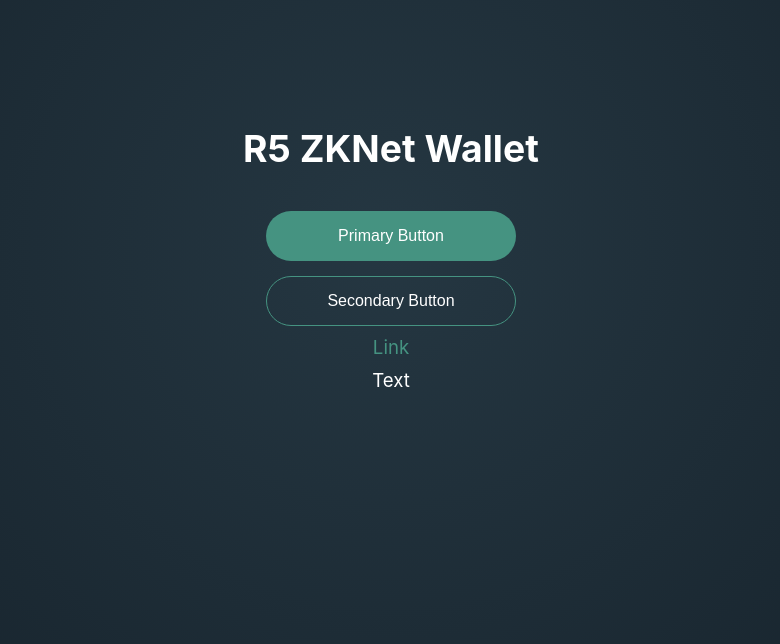
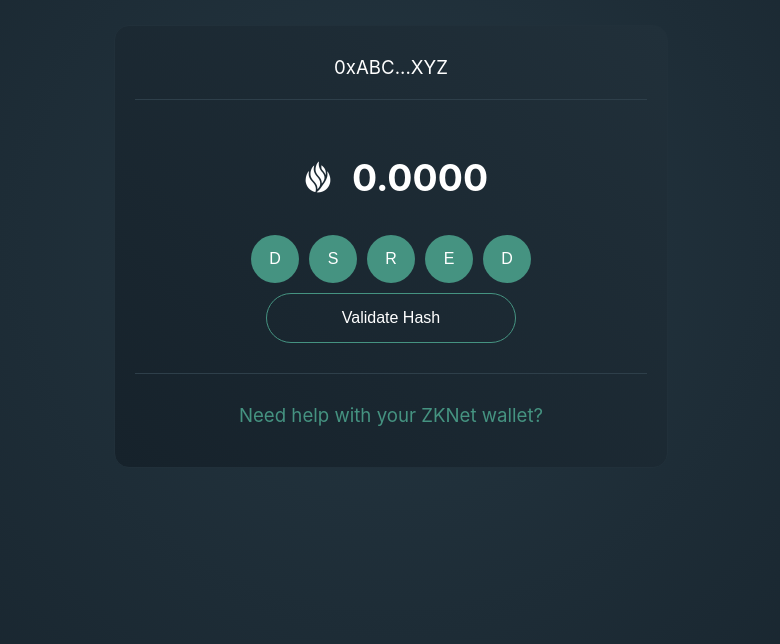
Before and after one commit to r5-labs/r5-zknet-wallet, a React (Create React App) app in the folder r5-zknet-wallet/: page / in a window 1280 px wide. Shown: the part 154-798 px from the top of the page, without its empty margins (249-1029 px from the left). Built offline with nearby package versions, Linux system fonts and the light colour scheme.

Commit message:
styling and ui

```diff
--- a/r5-zknet-wallet/src/App.tsx
+++ b/r5-zknet-wallet/src/App.tsx
@@ -1,16 +1,29 @@
-import React from "react";
-import logo from "./logo.svg";
 import "./App.css";
-import { ButtonPrimary, ButtonSecondary, Link } from "./theme";
+import {
+  Box,
+  BoxSection,
+  Divider,
+  Link
+} from "./theme";
+import { Header } from "./components/Header";
+import { ActionBar } from "./components/ActionBar";
+import { Balance } from "./components/Balance";
 
 function App() {
   return (
     <div className="App">
-      <h1>R5 ZKNet Wallet</h1>
-      <ButtonPrimary>Primary Button</ButtonPrimary>
-      <ButtonSecondary>Secondary Button</ButtonSecondary>
-      <Link href="#">Link</Link>
-      Text
+      <Box>
+        <Header />
+        <Divider />
+        <BoxSection>
+        <Balance />
+        <ActionBar />
+        </BoxSection>
+        <Divider />
+        <BoxSection>
+        <Link href="#">Need help with your ZKNet wallet?</Link>
+        </BoxSection>
+      </Box>
     </div>
   );
 }
--- /dev/null
+++ b/r5-zknet-wallet/src/components/ActionBar/index.tsx
@@ -0,0 +1,23 @@
+import {
+  BoxContent,
+  BoxContentParent,
+  ButtonRound,
+  ButtonSecondary
+} from "../../theme";
+
+export function ActionBar() {
+  return (
+    <BoxContentParent>
+      <BoxContent>
+        <ButtonRound>D</ButtonRound>
+        <ButtonRound>S</ButtonRound>
+        <ButtonRound>R</ButtonRound>
+        <ButtonRound>E</ButtonRound>
+        <ButtonRound>D</ButtonRound>
+      </BoxContent>
+      <BoxContent>
+        <ButtonSecondary>Validate Hash</ButtonSecondary>
+      </BoxContent>
+    </BoxContentParent>
+  );
+}
--- /dev/null
+++ b/r5-zknet-wallet/src/components/Balance/index.tsx
@@ -0,0 +1,14 @@
+import { BoxContent, BoxContentParent } from "../../theme";
+import R5Logo from "../../assets/r5-small.png";
+
+export function Balance() {
+  return (
+    <BoxContentParent>
+      <BoxContent>
+        <img src={R5Logo} alt="logo" />
+        <h1>0.0000</h1>
+      </BoxContent>
+      <BoxContent />
+    </BoxContentParent>
+  );
+}
--- /dev/null
+++ b/r5-zknet-wallet/src/components/Header/index.tsx
@@ -0,0 +1,9 @@
+import { BoxHeader } from "../../theme";
+
+export function Header() {
+  return (
+    <BoxHeader>
+      0xABC...XYZ
+    </BoxHeader>
+  );
+}
--- a/r5-zknet-wallet/src/theme/index.tsx
+++ b/r5-zknet-wallet/src/theme/index.tsx
@@ -1,12 +1,16 @@
 import styled from "styled-components";
 
 export const colorBackground =
-  "radial-gradient(circle, rgba(37,55,66,1) 0%, rgba(22,34,43,1) 100%);";
+  "radial-gradient(circle, rgba(37,55,66,1) 0%, rgba(22,34,43,1) 100%)";
+export const colorBoxBackground =
+  "linear-gradient(40deg, #16222B 0%, #21303A 100%)";
 export const colorPrimary = "#459381";
 export const colorSecondary = "#16222B";
 export const colorAccent = "#0AC18E";
 export const colorText = "#FFFFFF";
 export const colorBorder = "#21303A";
+export const colorLightBorder = "#2E3F4A";
+export const colorShadow = "rgba(0, 0, 0, 0.1";
 
 export const colorTransparent = "transparent";
 export const colorBlack = "#000000";
@@ -27,24 +31,27 @@ export const fontSize = "12pt";
 export const fontWeight = "normal";
 
 export const borderNone = "none";
-export const boderDefault = `1px solid ${colorBorder}`;
+export const borderDefault = `1px solid ${colorBorder}`;
+export const borderLight = `1px solid ${colorLightBorder}`;
 export const borderRadiusDefault = "15px";
 export const borderRadiusRound = "99px";
 export const paddingZero = "0px";
 export const paddingLow = "5px";
 export const paddingDefault = "10px";
-export const paddingHigh = "15px";
+export const paddingHigh = "20px";
 export const marginZero = "0px";
 export const marginLow = "5px";
 export const marginDefault = "10px";
 export const marginHigh = "15px";
 export const marginUpDownSpacing = "50px auto 50px auto";
+export const defaultGap = "10px";
 
 export const buttonWidthDefault = "250px";
 export const buttonWidthFull = "100%";
 export const buttonPaddingDefault = "15px 20px 15px 20px";
 export const buttonBorder = `1px solid ${colorTransparent}`;
 export const buttonOutlinedBorder = `1px solid ${colorPrimary}`;
+export const buttonRoundSize = "48px";
 
 export const ButtonPrimary = styled.button`
   padding: ${buttonPaddingDefault};
@@ -105,6 +112,36 @@ export const ButtonSecondary = styled.button`
   }
 `;
 
+export const ButtonRound = styled.button`
+  padding: ${paddingLow};
+  width: ${buttonRoundSize};
+  height: ${buttonRoundSize};
+  font-weight: ${fontWeight};
+  font-size: ${fontSizeH6};
+  text-align: center;
+  border-radius: ${borderRadiusRound};
+  border: ${buttonBorder};
+  background: ${colorPrimary};
+  color: ${colorText};
+  text-decoration: none;
+  display: flex;
+  justify-content: center;
+  flex-wrap: nowrap;
+  align-items: center;
+  cursor: pointer;
+  position: relative;
+  z-index: 1;
+  &:hover {
+    background: ${colorAccent};
+  }
+  &:disabled {
+    cursor: pointer;
+  }
+  > * {
+    user-select: none;
+  }
+`;
+
 export const Link = styled.a`
   text-decoration: none;
   color: ${colorPrimary};
@@ -113,3 +150,58 @@ export const Link = styled.a`
     color: ${colorAccent};
   }
 `;
+
+export const Box = styled.div`
+  display: flex;
+  flex-direction: column;
+  padding: ${paddingHigh};
+  margin: ${marginDefault};
+  border-radius: ${borderRadiusDefault};
+  border: ${borderDefault};
+  background: ${colorBoxBackground};
+  width: 40vw;
+  min-width: 500px;
+  justify-content: flex-start;
+  align-items: center;
+  gap: ${defaultGap};
+`;
+
+export const BoxSection = styled.div`
+  padding: ${paddingHigh};
+`;
+
+export const BoxContentParent = styled.div`
+  display: flex;
+  flex-direction: column;
+  width: 100%;
+  justify-content: center;
+  align-items: center;
+  gap: ${defaultGap};
+`;
+
+export const BoxContent = styled.div`
+  display: flex;
+  flex-direction: row;
+  width: 100%;
+  justify-content: center;
+  align-items: center;
+  gap: ${defaultGap};
+`;
+
+export const BoxHeader = styled.div`
+  display: flex;
+  flex-direction: column;
+  background: ${colorTransparent};
+  padding: ${paddingDefault};
+  width: 100%;
+`;
+
+export const Divider = styled.div`
+  display: flex;
+  flex-direction: column;
+  background: ${colorTransparent};
+  padding: ${paddingZero};
+  margin: ${marginZero};
+  border-bottom: ${borderLight};
+  width: 100%;
+`;
```
Also changed, not shown: r5-zknet-wallet/src/components/TxHistory/index.tsx (added, +9 -0 lines), r5-zknet-wallet/src/assets/assets.txt (deleted), r5-zknet-wallet/src/assets/r5-small.png (added), r5-zknet-wallet/src/components/components.txt (deleted).
